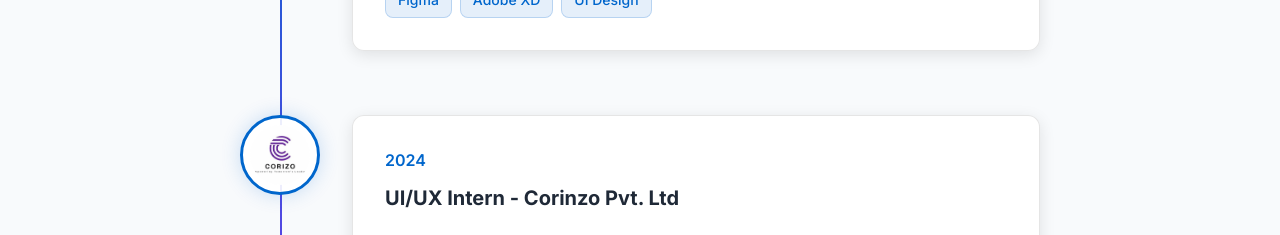
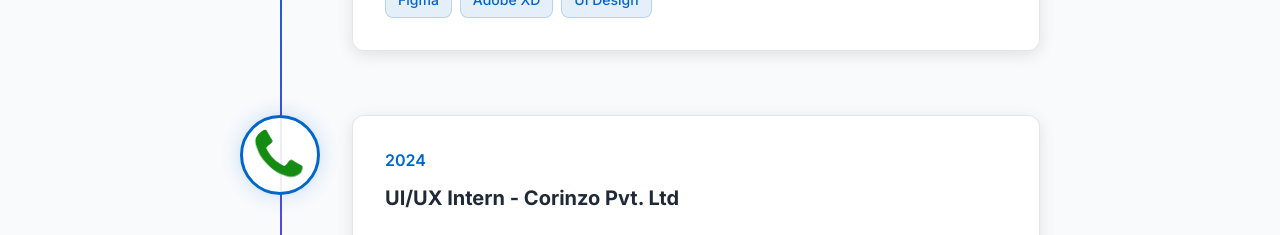
Before and after one commit to Vimalvijju18/Personal-Portfolio, a plain HTML site: page index.html in a window 1280 px wide. Shown: the part 2440-2675 px from the top of the page. Drawn offline with Linux system fonts and the light colour scheme.

Commit message:
Update index.html

```diff
--- a/index.html
+++ b/index.html
@@ -249,7 +249,7 @@
 
                         <div class="timeline-item">
                             <div class="timeline-marker">
-                                <img src="image_-2024-01-11T162444.744.webp" alt="Corinzo" class="company-logo-marker" />
+                                <img src="3301.png" alt="Corinzo" class="company-logo-marker" />
                             </div>
                             <div class="timeline-content">
                                 <div class="timeline-date">2024</div>
```
